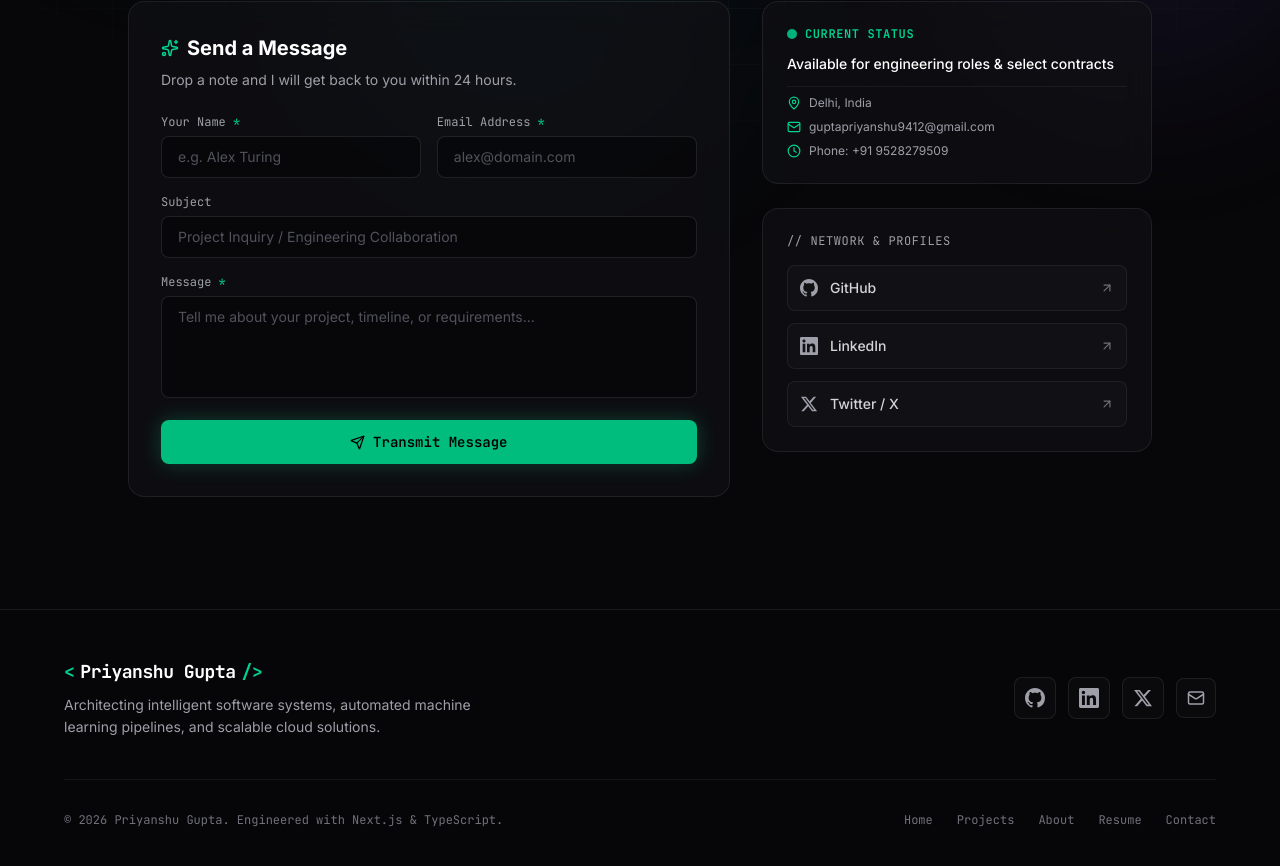
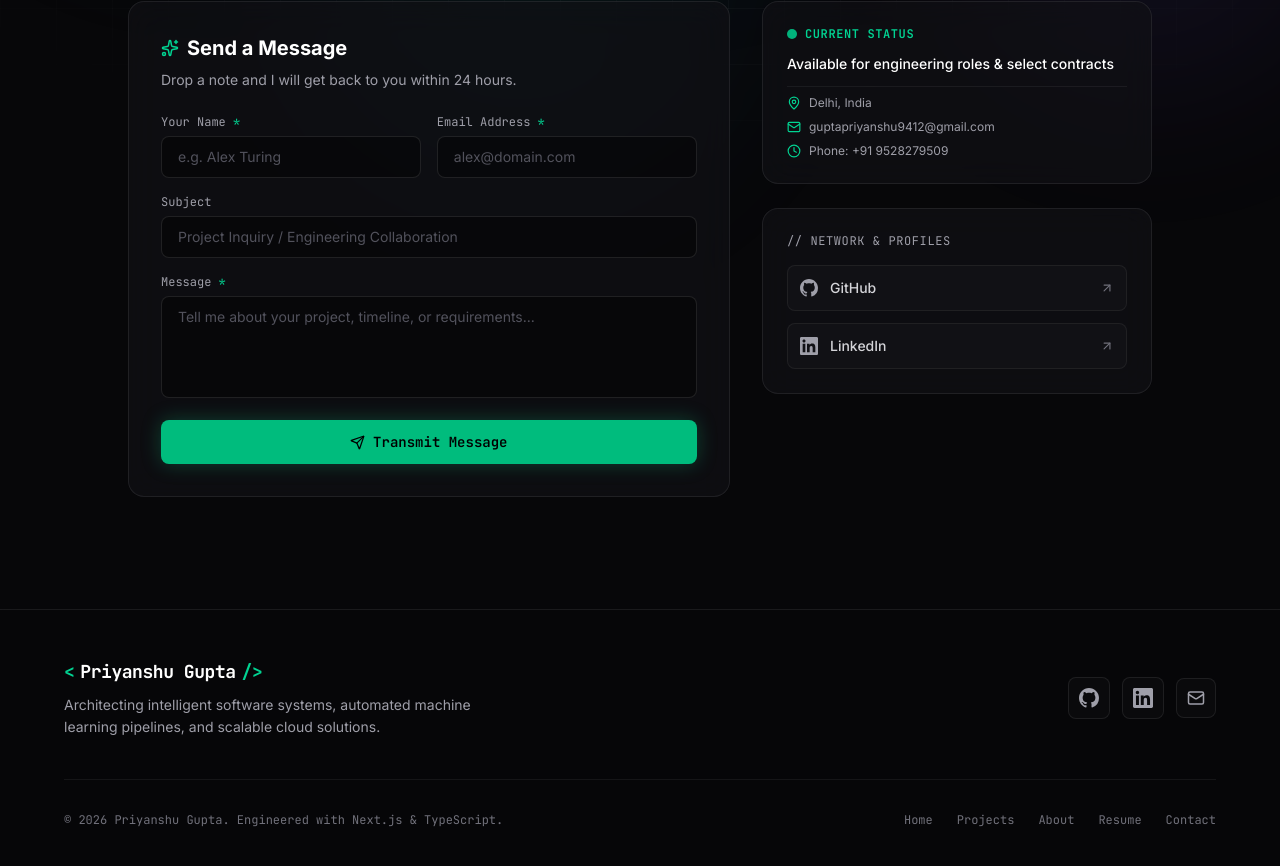
Before and after one commit to priyanshu-projects/portfolio, a Next.js app: page /contact in a window 1280 px wide. Shown: the part 496-1362 px from the top of the page. Built offline with nearby package versions, Linux system fonts and the light colour scheme.

Commit message:
feat: remove Twitter links from hero, footer, and contact page

```diff
--- a/src/app/contact/page.tsx
+++ b/src/app/contact/page.tsx
@@ -2,7 +2,7 @@
 
 import { useState } from "react";
 import { Mail, Check, Copy, Send, Sparkles, MapPin, Clock, ArrowUpRight } from "lucide-react";
-import { GithubIcon, LinkedinIcon, TwitterIcon } from "@/components/Icons";
+import { GithubIcon, LinkedinIcon } from "@/components/Icons";
 import { personalInfo } from "@/lib/data";
 
 export default function ContactPage() {
@@ -258,18 +258,7 @@ export default function ContactPage() {
                   <ArrowUpRight size={14} className="text-zinc-500 group-hover:text-emerald-400 group-hover:translate-x-0.5 group-hover:-translate-y-0.5 transition-transform" />
                 </a>
 
-                <a
-                  href={personalInfo.twitter}
-                  target="_blank"
-                  rel="noopener noreferrer"
-                  className="flex items-center justify-between p-3 rounded-lg bg-white/[0.02] border border-white/[0.06] hover:border-emerald-500/40 hover:bg-emerald-500/5 text-zinc-300 hover:text-white transition-all group"
-                >
-                  <div className="flex items-center gap-3">
-                    <TwitterIcon size={18} className="text-zinc-400 group-hover:text-emerald-400" />
-                    <span className="text-sm font-medium">Twitter / X</span>
-                  </div>
-                  <ArrowUpRight size={14} className="text-zinc-500 group-hover:text-emerald-400 group-hover:translate-x-0.5 group-hover:-translate-y-0.5 transition-transform" />
-                </a>
+
               </div>
             </div>
           </div>
--- a/src/app/page.tsx
+++ b/src/app/page.tsx
@@ -1,6 +1,6 @@
 import Link from "next/link";
 import { ArrowRight, ChevronDown, Mail, ArrowUpRight, Cpu, Layers, ShieldCheck, Sparkles, Download } from "lucide-react";
-import { GithubIcon, LinkedinIcon, TwitterIcon } from "@/components/Icons";
+import { GithubIcon, LinkedinIcon } from "@/components/Icons";
 import { projects, skills, personalInfo } from "@/lib/data";
 
 export default function HomePage() {
@@ -73,15 +73,7 @@ export default function HomePage() {
             >
               <LinkedinIcon size={18} />
             </a>
-            <a
-              href={personalInfo.twitter}
-              target="_blank"
-              rel="noopener noreferrer"
-              aria-label="Twitter / X"
-              className="p-3 rounded-2xl border border-white/10 bg-white/[0.03] text-zinc-400 hover:text-emerald-400 hover:border-emerald-500/40 hover:bg-emerald-500/10 hover:-translate-y-1 hover:shadow-lg hover:shadow-emerald-500/10 transition-all duration-200"
-            >
-              <TwitterIcon size={18} />
-            </a>
+
             <a
               href={`mailto:${personalInfo.email}`}
               aria-label="Email"
--- a/src/components/Footer.tsx
+++ b/src/components/Footer.tsx
@@ -1,6 +1,6 @@
 import Link from "next/link";
 import { Mail, ArrowUpRight } from "lucide-react";
-import { GithubIcon, LinkedinIcon, TwitterIcon } from "./Icons";
+import { GithubIcon, LinkedinIcon } from "./Icons";
 import { personalInfo, navLinks } from "@/lib/data";
 
 export default function Footer() {
@@ -43,15 +43,7 @@ export default function Footer() {
             >
               <LinkedinIcon size={18} />
             </a>
-            <a
-              href={personalInfo.twitter}
-              target="_blank"
-              rel="noopener noreferrer"
-              aria-label="Twitter / X"
-              className="p-2.5 rounded-lg border border-white/[0.08] bg-white/[0.02] text-zinc-400 hover:text-emerald-400 hover:border-emerald-500/40 hover:bg-emerald-500/5 transition-all"
-            >
-              <TwitterIcon size={18} />
-            </a>
+
             <a
               href={`mailto:${personalInfo.email}`}
               aria-label="Email"
--- a/src/components/Icons.tsx
+++ b/src/components/Icons.tsx
@@ -29,18 +29,3 @@ export function LinkedinIcon({ className = "w-5 h-5", size }: { className?: stri
     </svg>
   );
 }
-
-export function TwitterIcon({ className = "w-5 h-5", size }: { className?: string; size?: number }) {
-  return (
-    <svg
-      role="img"
-      viewBox="0 0 24 24"
-      width={size || 20}
-      height={size || 20}
-      fill="currentColor"
-      className={className}
-    >
-      <path d="M18.244 2.25h3.308l-7.227 8.26 8.502 11.24H16.17l-5.214-6.817L4.99 21.75H1.68l7.73-8.835L1.254 2.25H8.08l4.713 6.231zm-1.161 17.52h1.833L7.084 4.126H5.117z" />
-    </svg>
-  );
-}
--- a/src/lib/data.ts
+++ b/src/lib/data.ts
@@ -24,7 +24,6 @@ export const personalInfo = {
   location: "Delhi, India",
   github: "https://github.com/priyanshu-projects",
   linkedin: "https://www.linkedin.com/in/priyanshu-gupta-7a13a7251/",
-  twitter: "https://x.com/priyanshu_g7",
   portfolioUrl: "https://priyanshu-projects.github.io/portfolio/",
   resumeUrl: "https://priyanshu-projects.github.io/portfolio/resume.pdf",
   status: "Available for engineering roles & select contracts",
```
